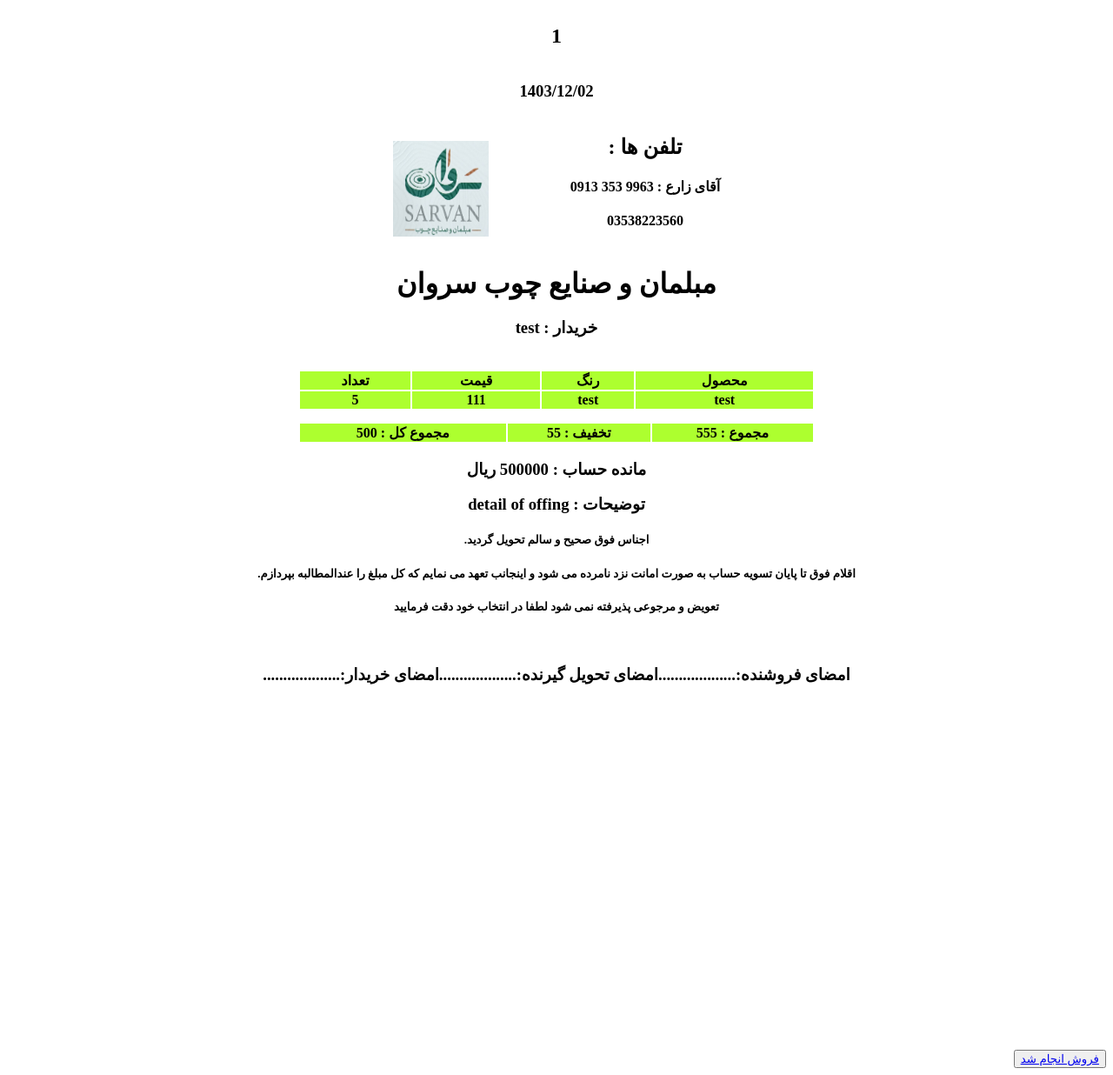
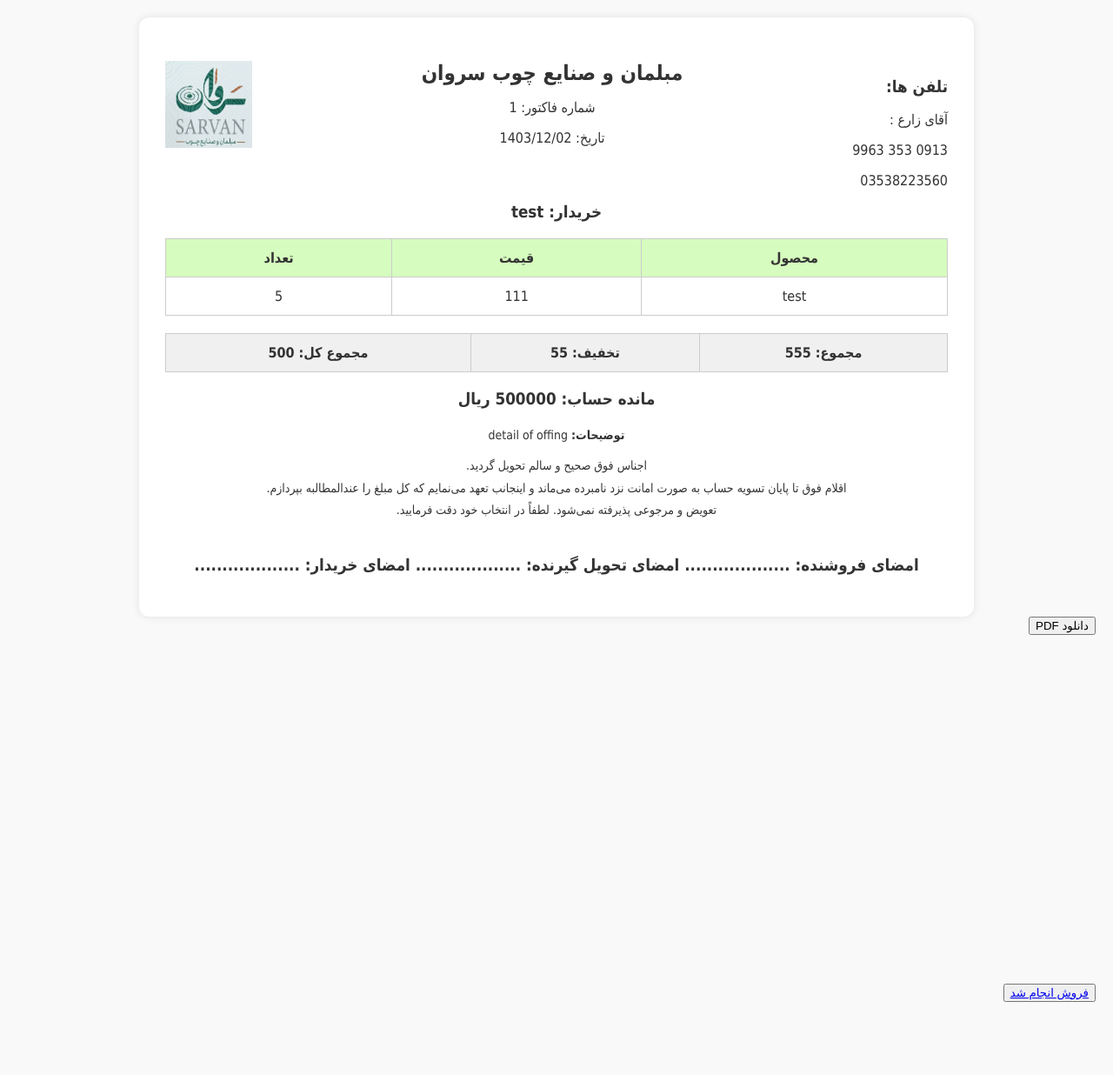
Before and after one commit to Amir1387107/Shop_project, a Django app: page /FactorForm/sell/factor/1 in a window 1280 px wide. Shown: the whole page at 87% size. After the commit the page ends 1152 px from the top, so only its background shows below. Run offline with Django 5.2, Linux system fonts and the light colour scheme; data comes from the database, SQL or seed files in the repository; both versions use the stored data as it was before the commit; lists and menus that the app fills with data are empty; some libraries are stand-ins or nearby versions.

Commit message:
fixing factor pdf

```diff
--- a/Factor/forms.py
+++ b/Factor/forms.py
@@ -24,13 +24,12 @@
 
 class SellForm(forms.ModelForm):
     model = forms.CharField(widget=forms.TextInput(), label='مدل محصول')
-    color = forms.CharField(widget=forms.TextInput(), label='رنگ')
     number = forms.IntegerField(widget=forms.NumberInput(), label='تعداد')
 
     class Meta:
         model = SellModel
 
-        fields = ['number', 'model', 'color', 'price']
+        fields = ['number', 'model', 'price']
 
 
 class MoreForm(forms.ModelForm):
--- a/Factor/templates/Factor/Factor_Sell.html
+++ b/Factor/templates/Factor/Factor_Sell.html
@@ -33,11 +33,6 @@
                                 {{ SellForm.model }}
                             </div>
 
-                            <div class="col-md-4 form-group ">
-                                {{ SellForm.color.label }}
-                                {{ SellForm.color }}
-                            </div>
-
 				            <div class="form-group col-md-12">
                                 <button type="submit" class="btn btn-primary pull-right">ثبت</button>
 				            </div>
--- a/Factor/templates/Factor/Sell_Factor.html
+++ b/Factor/templates/Factor/Sell_Factor.html
@@ -1,106 +1,277 @@
 {% load static %}
+{#<!DOCTYPE html>#}
+{#<html dir="rtl" lang="fa-IR">#}
+{#<head>#}
+{#    <meta charset="UTF-8">#}
+{#    <meta name="viewport"#}
+{#          content="width=device-width, initial-scale=1.0">#}
+{#    <title>فاکتور فروش</title>#}
+{##}
+{#</head>#}
+{#<body style="direction: rtl;">#}
+{##}
+{#<div style="display: flex; align-items: center; justify-content: center;">#}
+{#    <h2>{{ pk }}</h2>#}
+{#</div>#}
+{##}
+{#<div style="display: flex; align-items: center; justify-content: center;">#}
+{#    <div style="display: flex; align-items: center; justify-content: center;">#}
+{#    <h3 style="display: flex; align-items: center; justify-content: center;">{{date}}</h3>#}
+{#    </div>#}
+{#    <br>#}
+{#</div>#}
+{##}
+{##}
+{#<div style="display: flex; align-items: center; justify-content: center;">#}
+{##}
+{##}
+{#            <div class="col-md-2" style="text-align: center; float: right">#}
+{#                <h2>تلفن ها :</h2>#}
+{#                <h4>آقای زارع : 9963 353 0913 </h4>#}
+{#                <h4>03538223560</h4>#}
+{#            </div>#}
+{##}
+{#            <pre>#}
+{##}
+{#            <img src="{% static 'Logo.jpg' %}" style="float: left; left: 40px; width: 110px; height: 110px">#}
+{##}
+{#</div>#}
+{##}
+{##}
+{#    <div class="col-md-2 center form-group" style="text-align: center;">#}
+{#        <h1>مبلمان و صنایع چوب سروان</h1>#}
+{#    </div>#}
+{##}
+{##}
+{##}
+{#    <h3 style="display: flex; align-items: center; justify-content: center;">خریدار : {{ buyer }}</h3>#}
+{##}
+{#    <br>#}
+{##}
+{#    <div style="display: flex; align-items: center; justify-content: center;">#}
+{#    <table style="border: 1rem; width: 47%;">#}
+{#        <colgroup>#}
+{#          <col style="background-color: greenyellow" span="5" />#}
+{#        </colgroup>#}
+{##}
+{#        <tr>#}
+{#            <th>محصول</th>#}
+{#            <th>رنگ</th>#}
+{#            <th>قیمت</th>#}
+{#            <th>تعداد</th>#}
+{#        </tr>#}
+{#        {% for product in product_data %}#}
+{#         <tr>#}
+{#            <th>{{ product.model }}</th>#}
+{#            <th>{{ product.color }}</th>#}
+{#            <th>{{ product.price }}</th>#}
+{#            <th>{{ product.number }}</th>#}
+{#         </tr>#}
+{#        {% endfor %}#}
+{##}
+{#    </table>#}
+{#    </div>#}
+{#    <pre></pre>#}
+{#    <div style="display: flex; align-items: center; justify-content: center;">#}
+{#        <table style="border: 1rem; width: 47%;">#}
+{#            <colgroup>#}
+{#                <col style="background-color: greenyellow" span="5" />#}
+{#            </colgroup>#}
+{#            <tr>#}
+{#                <th>مجموع : {{sum}}</th>#}
+{#                <th>تخفیف : {{ off }}</th>#}
+{#                <th>مجموع کل : {{ sum_all }}</th>#}
+{#            </tr>#}
+{#        </table>#}
+{##}
+{#    </div>#}
+{##}
+{##}
+{#    <h3 style="text-align: center;">مانده حساب : {{ debt }} ریال</h3>#}
+{##}
+{#    {% if details %}#}
+{#        <h3 style="text-align: center;">#}
+{#        توضیحات : {{ details }}#}
+{#        </h3>#}
+{#    {% endif %}#}
+{#    <h5 style="text-align: center;">اجناس فوق صحیح و سالم تحویل گردید.</h5>#}
+{#    <h5 style="text-align: center;">اقلام فوق تا پایان تسویه حساب به صورت امانت نزد نامرده می شود و اینجانب تعهد می نمایم که کل مبلغ را عندالمطالبه بپردازم.</h5>#}
+{#    <h5 style="text-align: center;">تعویض و مرجوعی پذیرفته نمی شود لطفا در انتخاب خود دقت فرمایید</h5>#}
+{##}
+{#<br>#}
+{##}
+{#    <h3 style="text-align: center;">امضای فروشنده:...................امضای تحویل گیرنده:...................امضای خریدار:...................</h3>#}
+
+
 <!DOCTYPE html>
 <html dir="rtl" lang="fa-IR">
 <head>
     <meta charset="UTF-8">
-    <meta name="viewport"
-          content="width=device-width, initial-scale=1.0">
+    <meta name="viewport" content="width=device-width, initial-scale=1.0">
     <title>فاکتور فروش</title>
+    <style>
+        body {
+            font-family: 'Tahoma', sans-serif;
+            background-color: #f9f9f9;
+            margin: 20px;
+            color: #333;
+        }
 
+        .invoice-container {
+            max-width: 900px;
+            margin: auto;
+            background: #fff;
+            padding: 30px;
+            border-radius: 12px;
+            box-shadow: 0 0 10px rgba(0,0,0,0.1);
+        }
+
+        .header, .footer {
+            text-align: center;
+            margin-bottom: 20px;
+        }
+
+        .logo {
+            float: left;
+            width: 100px;
+            height: 100px;
+        }
+
+        .title {
+            font-size: 24px;
+            font-weight: bold;
+            margin: 20px 0 10px;
+        }
+
+        .contact-info {
+            float: right;
+            text-align: right;
+        }
+
+        .info-block {
+            clear: both;
+            margin-top: 20px;
+            text-align: center;
+        }
+
+        table {
+            width: 100%;
+            border-collapse: collapse;
+            margin: 20px 0;
+        }
+
+        th, td {
+            padding: 12px;
+            border: 1px solid #ccc;
+            text-align: center;
+        }
+
+        th {
+            background-color: #d6fcbf;
+        }
+
+        .summary-table th {
+            background-color: #f0f0f0;
+        }
+
+        .signature {
+            margin-top: 40px;
+            text-align: center;
+        }
+
+        .note {
+            font-size: 14px;
+            margin-top: 10px;
+            text-align: center;
+            line-height: 1.8;
+        }
+
+    </style>
 </head>
-<body style="direction: rtl;">
+<body>
 
-<div style="display: flex; align-items: center; justify-content: center;">
-    <h2>{{ pk }}</h2>
+<div class="invoice-container" id="invoice-container">
+    <div class="header">
+        <img src="{% static 'Logo.jpg' %}" class="logo" alt="لوگو">
+        <div class="contact-info">
+            <h3>تلفن ها:</h3>
+            <p>آقای زارع : </p>
+            <p>0913 353 9963</p>
+            <p>03538223560</p>
+        </div>
+        <div class="title">مبلمان و صنایع چوب سروان</div>
+        <p>شماره فاکتور: {{ pk }}</p>
+        <p>تاریخ: {{ date }}</p>
     </div>
 
-<div style="display: flex; align-items: center; justify-content: center;">
-    <div style="display: flex; align-items: center; justify-content: center;">
-    <h3 style="display: flex; align-items: center; justify-content: center;">{{date}}</h3>
-    </div>
-    <br>
+    <div class="info-block">
+        <h3>خریدار: {{ buyer }}</h3>
     </div>
 
+    <table>
+        <thead>
+        <tr>
+            <th>محصول</th>
+            <th>قیمت</th>
+            <th>تعداد</th>
+        </tr>
+        </thead>
+        <tbody>
+        {% for product in product_data %}
+        <tr>
+            <td>{{ product.model }}</td>
+            <td>{{ product.price }}</td>
+            <td>{{ product.number }}</td>
+        </tr>
+        {% endfor %}
+        </tbody>
+    </table>
 
-<div style="display: flex; align-items: center; justify-content: center;">
+    <table class="summary-table">
+        <tr>
+            <th>مجموع: {{ sum }}</th>
+            <th>تخفیف: {{ off }}</th>
+            <th>مجموع کل: {{ sum_all }}</th>
+        </tr>
+    </table>
 
+    <h3 style="text-align: center;">مانده حساب: {{ debt }} ریال</h3>
 
-            <div class="col-md-2" style="text-align: center; float: right">
-                <h2>تلفن ها :</h2>
-                <h4>آقای زارع : 9963 353 0913 </h4>
-                <h4>03538223560</h4>
+    {% if details %}
+    <div class="note">
+        <strong>توضیحات:</strong> {{ details }}
+    </div>
+    {% endif %}
+
+    <div class="note">
+        اجناس فوق صحیح و سالم تحویل گردید. <br>
+        اقلام فوق تا پایان تسویه حساب به صورت امانت نزد نامبرده می‌ماند و اینجانب تعهد می‌نمایم که کل مبلغ را عندالمطالبه بپردازم. <br>
+        تعویض و مرجوعی پذیرفته نمی‌شود. لطفاً در انتخاب خود دقت فرمایید.
     </div>
 
-            <pre>
-
-            <img src="{% static 'Logo.jpg' %}" style="float: left; left: 40px; width: 110px; height: 110px">
-
+    <div class="signature">
+        <h3>امضای فروشنده: ................... امضای تحویل گیرنده: ................... امضای خریدار: ...................</h3>
     </div>
-
-
-    <div class="col-md-2 center form-group" style="text-align: center;">
-        <h1>مبلمان و صنایع چوب سروان</h1>
 </div>
 
 
 
-    <h3 style="display: flex; align-items: center; justify-content: center;">خریدار : {{ buyer }}</h3>
+<button class="btn-download" onclick="downloadPDF()">دانلود PDF</button>
 
-    <br>
+<script src="https://cdnjs.cloudflare.com/ajax/libs/html2pdf.js/0.10.1/html2pdf.bundle.min.js"></script>
+<script>
+    function downloadPDF() {
+        const invoice = document.getElementById('invoice-container');
+        html2pdf().from(invoice).set({
+            margin: 0.5,
+            filename: '{{ pk }}.pdf',
+            image: { type: 'jpeg', quality: 0.98 },
+            html2canvas: { scale: 2, useCORS: true },
+            jsPDF: { unit: 'in', format: 'a4', orientation: 'portrait' }
+        }).save();
+    }
+</script>
 
-    <div style="display: flex; align-items: center; justify-content: center;">
-    <table style="border: 1rem; width: 47%;">
-        <colgroup>
-          <col style="background-color: greenyellow" span="5" />
-        </colgroup>
-
-        <tr>
-            <th>محصول</th>
-            <th>رنگ</th>
-            <th>قیمت</th>
-            <th>تعداد</th>
-        </tr>
-        {% for product in product_data %}
-         <tr>
-            <th>{{ product.model }}</th>
-            <th>{{ product.color }}</th>
-            <th>{{ product.price }}</th>
-            <th>{{ product.number }}</th>
-         </tr>
-        {% endfor %}
-
-    </table>
-    </div>
-    <pre></pre>
-    <div style="display: flex; align-items: center; justify-content: center;">
-        <table style="border: 1rem; width: 47%;">
-            <colgroup>
-                <col style="background-color: greenyellow" span="5" />
-            </colgroup>
-            <tr>
-                <th>مجموع : {{sum}}</th>
-                <th>تخفیف : {{ off }}</th>
-                <th>مجموع کل : {{ sum_all }}</th>
-            </tr>
-        </table>
-
-    </div>
-
-
-    <h3 style="text-align: center;">مانده حساب : {{ debt }} ریال</h3>
-
-    {% if details %}
-        <h3 style="text-align: center;">
-        توضیحات : {{ details }}
-        </h3>
-    {% endif %}
-    <h5 style="text-align: center;">اجناس فوق صحیح و سالم تحویل گردید.</h5>
-    <h5 style="text-align: center;">اقلام فوق تا پایان تسویه حساب به صورت امانت نزد نامرده می شود و اینجانب تعهد می نمایم که کل مبلغ را عندالمطالبه بپردازم.</h5>
-    <h5 style="text-align: center;">تعویض و مرجوعی پذیرفته نمی شود لطفا در انتخاب خود دقت فرمایید</h5>
-
-<br>
-
-    <h3 style="text-align: center;">امضای فروشنده:...................امضای تحویل گیرنده:...................امضای خریدار:...................</h3>
 
     <br>
     <br>
--- a/Factor/views.py
+++ b/Factor/views.py
@@ -18,17 +18,16 @@
         buying = SellForm(request.POST)
         if buying.is_valid():
             buying.cleaned_data['price'] = \
-            Prod.objects.all().filter(model=buying.cleaned_data['model'], color=buying.cleaned_data['color'])[0].price
+            Prod.objects.all().filter(model=buying.cleaned_data['model'])[0].price
             model = buying.cleaned_data['model']
-            color = buying.cleaned_data['color']
             price = buying.cleaned_data['price']
             number = buying.cleaned_data['number']
-            if Prod.objects.all().filter(model=model, color=color).exists():
+            if Prod.objects.all().filter(model=model).exists():
                 pass
             else:
                 return HttpResponse('محصول موجود نمی باشد')
 
-            Model = SellModel(model=model, color=color, price=price, number=number)
+            Model = SellModel(model=model, price=price, number=number)
             Model.save()
 
             return render(request, 'Factor/accepted_sell.html')
@@ -135,7 +134,8 @@
 
 def EmptySellModel(request):
     all = SellModel.objects.all()
-    more=More.objects.all()[0]
+    print(More.objects.all().first())
+    more = More.objects.all().first()
     for product in all:
         for number in range(product.number):
             Prod.objects.all().filter(model=product.model).delete()
@@ -144,9 +144,8 @@
     for product in all:
         num = product.number
         price = product.price
-        color = product.color
         model = product.model
-        Save = SellModelSave(number=num, price=price, color=color, model=model)
+        Save = SellModelSave(number=num, price=price, model=model)
         Save.save()
         fact.productsadded.add(Save)
 
--- a/products/models.py
+++ b/products/models.py
@@ -74,7 +74,7 @@
 class Products(models.Model):
     price = models.CharField(max_length=300, verbose_name='قیمت')
     model = models.CharField(max_length=300, verbose_name='مدل')
-    color = models.CharField(max_length=300, verbose_name='رنگ')
+    color = models.CharField(max_length=300, verbose_name='رنگ', default=None, null=True, blank=True)
     kind = models.ManyToManyField(Kind, related_name='Kind', verbose_name='دسته')
     details = models.TextField(verbose_name='توضیحات', blank=True, null=True)
 
--- /dev/null
+++ b/runing.py
@@ -0,0 +1,2 @@
+import subprocess
+subprocess.run(['python', 'manage.py', 'runserver'])
```
Also changed, not shown: Factor/models.py (+11 -4 lines), Factor/migrations/0015_alter_more_date.py (added), Factor/migrations/0016_remove_sellmodel_color_remove_sellmodelsave_color_and_more.py (added), Factor/migrations/0017_alter_more_date.py (added), Factor/migrations/0018_alter_more_date.py (added), db.sqlite3, products/migrations/0028_alter_products_color.py (added). Lines whose indentation alone changed are shown as unchanged.
